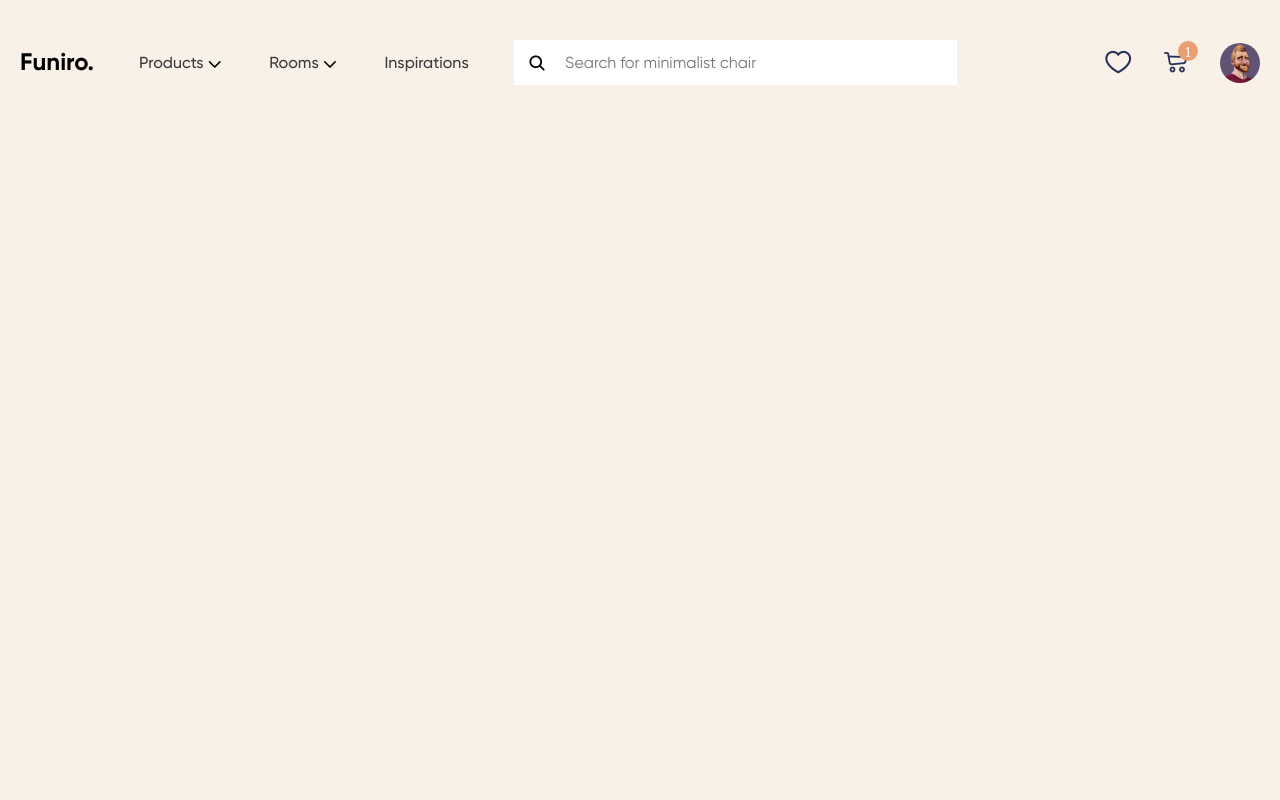
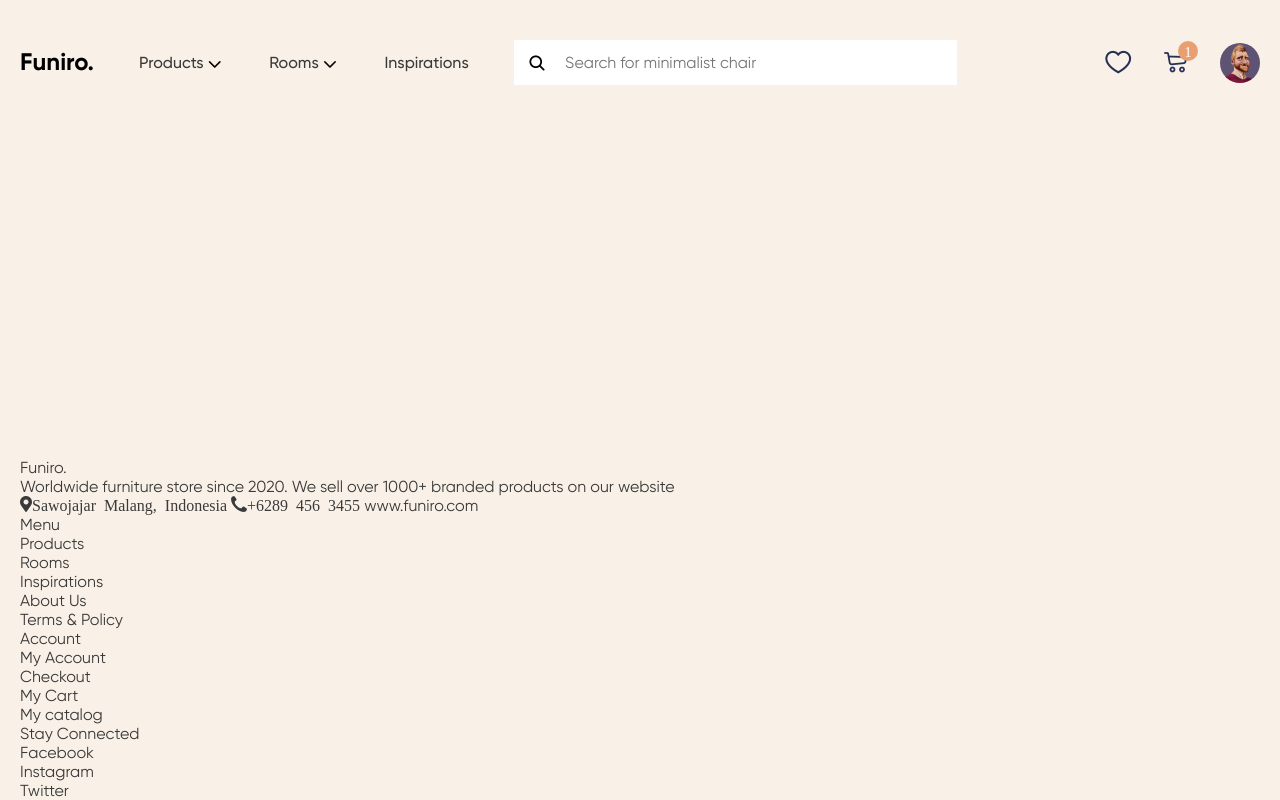
Before and after one commit to tehnikDaniyar/furnitureShop, a website: page src/index.html in a window 1280 px wide. Drawn offline with nearby package versions, Linux system fonts and the light colour scheme; files that its build step writes are made by us from their sources; files whose address does not match are found by name; a web font is replaced by a local one.

Commit message:
ended header, started footer

```diff
--- a/gulp/version.json
+++ b/gulp/version.json
@@ -1,3 +1,3 @@
 {
-    "main": "20230228183835"
+    "main": "20230301224520"
 }
--- a/src/html/blocks/footer.html
+++ b/src/html/blocks/footer.html
@@ -1 +1,45 @@
-<footer>I footer</footer>
+<footer class="footer">
+	<div class="footer__container container">
+		<div class="footer__body">
+			<div class="footer__main">
+				<a href="#" class="footer__logo">Funiro.</a>
+				<div class="footer__text">Worldwide furniture store since 2020. We sell over 1000+ branded products on our
+					website</div>
+				<div class="footer__contacts contacts-footer">
+					<a href="" class="contacts-footer__item _icon-location">Sawojajar Malang, Indonesia</a>
+					<a href="tel:+62894563455" class="contacts-footer__item _icon-phone">+6289 456 3455</a>
+					<a href="https://www.funiro.com" target="_blank" class="contacts-footer__item">www.funiro.com</a>
+				</div>
+			</div>
+			<div class="footer__menu menu-footer">
+				<div class="menu-footer__column">
+					<div class="menu-footer__title">Menu</div>
+					<ul class="menu-footer__list">
+						<li><a href="#" class="menu-footer__link">Products</a></li>
+						<li><a href="#" class="menu-footer__link">Rooms</a></li>
+						<li><a href="#" class="menu-footer__link">Inspirations</a></li>
+						<li><a href="#" class="menu-footer__link">About Us</a></li>
+						<li><a href="#" class="menu-footer__link">Terms & Policy</a></li>
+					</ul>
+				</div>
+				<div class="menu-footer__column">
+					<div class="menu-footer__title">Account</div>
+					<ul class="menu-footer__list">
+						<li><a href="#" class="menu-footer__link">My Account</a></li>
+						<li><a href="#" class="menu-footer__link">Checkout</a></li>
+						<li><a href="#" class="menu-footer__link">My Cart</a></li>
+						<li><a href="#" class="menu-footer__link">My catalog</a></li>
+					</ul>
+				</div>
+				<div class="menu-footer__column">
+					<div class="menu-footer__title">Stay Connected</div>
+					<ul class="menu-footer__list">
+						<li><a href="#" class="menu-footer__link">Facebook</a></li>
+						<li><a href="#" class="menu-footer__link">Instagram</a></li>
+						<li><a href="#" class="menu-footer__link">Twitter</a></li>
+					</ul>
+				</div>
+			</div>
+		</div>
+	</div>
+</footer>
--- a/src/index.html
+++ b/src/index.html
@@ -8,6 +8,7 @@
 	@@include('./html/blocks/header.html')
 	<main>
 	</main>
+	@@include('./html/blocks/footer.html')
 	<script src="js/app.min.js"></script>
 </body>
 
--- a/src/scss/base.scss
+++ b/src/scss/base.scss
@@ -8,12 +8,22 @@ $md3: 767.98;
 $md4: 479.98;
 
 
+html,
+body {
+	height: 100%;
+}
+
 body {
 	color: $mainColor;
 	font-family: gilroy;
 	font-size: 16px;
 	background-color: #F9F1E7;
+	display: flex;
+	flex-direction: column;
+}
 
+main {
+	flex: 1 0 auto;
 }
 
 .container {
```
Also changed, not shown: dist/css/style.min.css, dist/index.html.
